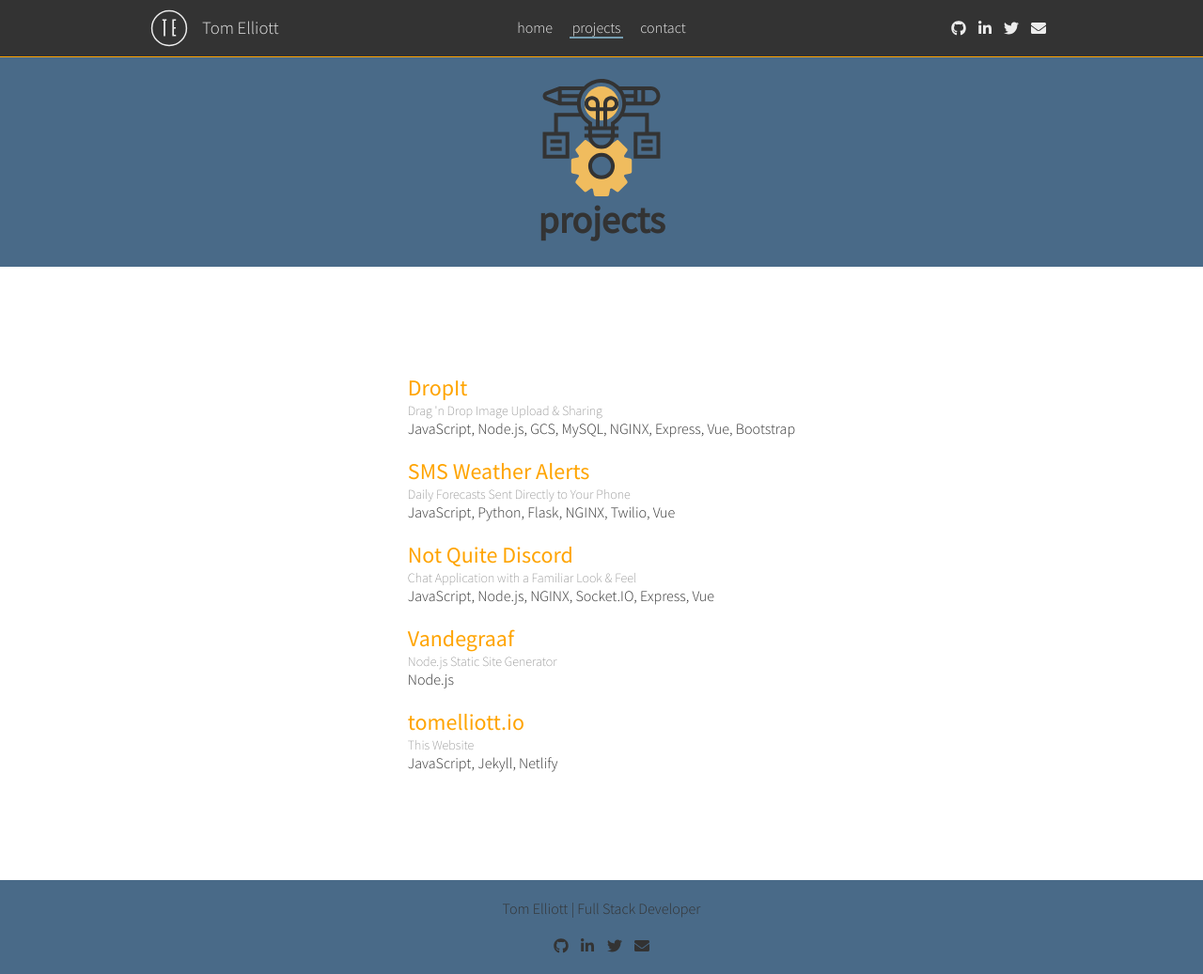
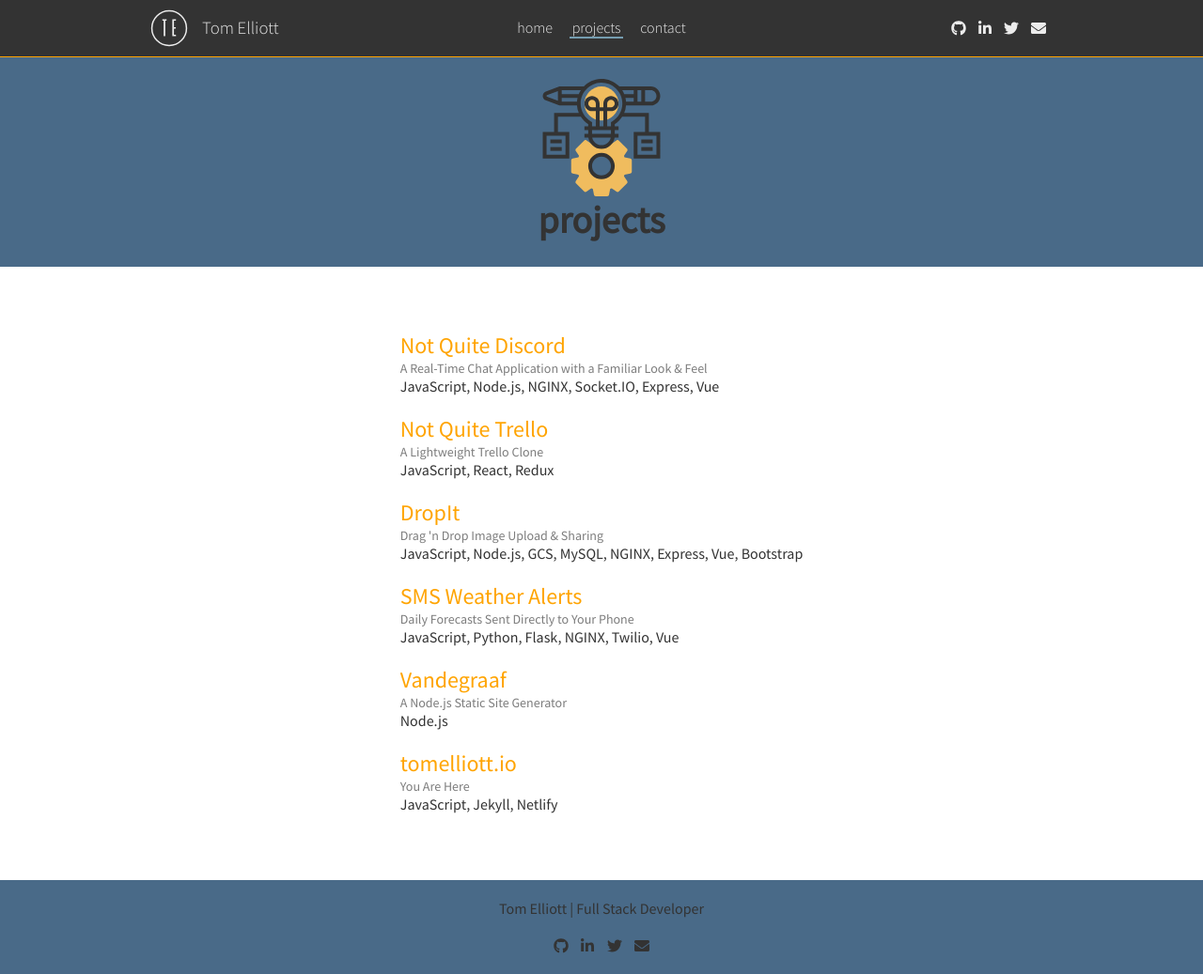
Before and after one commit to tmelliottjr/portfolio, a Jekyll site: the page built from projects.html, in a window 1280 px wide and 1037 px high. Shown: the whole window at 94% size. Built offline with Jekyll 4.4.1, drawn with Linux system fonts in a browser that asks for light colours; nearby versions of some CDN libraries.

Commit message:
update site styling and projects

```diff
--- a/_data/projects.yml
+++ b/_data/projects.yml
@@ -1,3 +1,19 @@
+- name: Not Quite Discord
+  image: nqd-preview.png
+  external: http://nqd.tomelliott.io
+  short_description: A Real-Time Chat Application with a Familiar Look & Feel
+  github_id: not-quite-discord
+  published: true
+  tech: JavaScript, Node.js, NGINX, Socket.IO, Express, Vue
+
+- name: Not Quite Trello
+  image: nqt-preview.png
+  external: https://nqt.tomelliott.io
+  short_description: A Lightweight Trello Clone
+  github_id: Not-Quite-Trello
+  published: true
+  tech: JavaScript, React, Redux
+
 - name: DropIt
   image: dropit-preview.png
   external: http://www.dropit.us/
@@ -11,21 +27,13 @@
   external: http://swa.tomelliott.io/
   short_description: Daily Forecasts Sent Directly to Your Phone
   github_id: weatheralerter
-  published: true
+  published: false
   tech: JavaScript, Python, Flask, NGINX, Twilio, Vue
-
-- name: Not Quite Discord
-  image: nqd-preview.png
-  external: http://nqd.tomelliott.io
-  short_description: Chat Application with a Familiar Look & Feel
-  github_id: not-quite-discord
-  published: true
-  tech: JavaScript, Node.js, NGINX, Socket.IO, Express, Vue
 
 - name: Vandegraaf
   image: nqd-preview.png
   external: https://github.com/tmelliottjr/vandegraaf
-  short_description: Node.js Static Site Generator
+  short_description: A Node.js Static Site Generator
   github_id: vandegraaf
   published: false
   tech: Node.js
@@ -33,7 +41,7 @@
 - name: tomelliott.io
   image:
   external: https://github.com/tmelliottjr/portfolio
-  short_description: This Website
+  short_description: You Are Here
   github_id: portfolio
   published: false
   tech: JavaScript, Jekyll, Netlify
--- a/_layouts/default.html
+++ b/_layouts/default.html
@@ -36,7 +36,7 @@
 
     <title>{{ site.name }} | {{ page.title }}</title>
     <link rel="shortcut icon" type="image/png" href={{ "static/assets/favicon.png" | relative_url }}>
-    <link href="https://fonts.googleapis.com/css?family=Source+Sans+Pro:200,300,400" rel="stylesheet">
+    <link href="https://fonts.googleapis.com/css?family=Source+Sans+Pro:300,400" rel="stylesheet">
     <link href={{ "static/styles.css" | relative_url }} rel="stylesheet">
 </head>
 
--- a/static/styles.css
+++ b/static/styles.css
@@ -4,7 +4,7 @@
   margin: 0;
   height: 100%;
   font-family: 'Source Sans Pro', sans-serif;
-  font-weight: 300;
+  font-weight: 400;
   color: #333;
   background-color: #fff;
   scroll-behavior: smooth;
@@ -42,6 +42,7 @@
 section > p {
   color: #777777;
   font-weight: 300;
+  line-height: 1.5;
 }
 
 .section-title {
@@ -324,6 +325,7 @@
   justify-self: center;
   display: flex;
   width: 200px;
+  font-weight: 300;
   justify-content: space-around;
   -webkit-transition: opacity 0.25s ease;
   -moz-transition: opacity 0.25s ease;
@@ -383,7 +385,7 @@
 
 .project {
   width: 300px;
-  height: 240px;
+  min-height: 240px;
   display: flex;
   flex-direction: column;
   background-color: #fff;
@@ -429,13 +431,15 @@
   justify-content: space-between;
   padding: 0 20px 0 20px;
   font-size: 18px;
-  font-weight: 400;
 }
 
 .project-description {
   font-size: 14px;
-  font-weight: 200;
   color: #7d7d7d;
+}
+
+.project .project-description {
+  padding: 0 10px;
 }
 
 .center-text {
```
Also changed, not shown: 1 other file.
